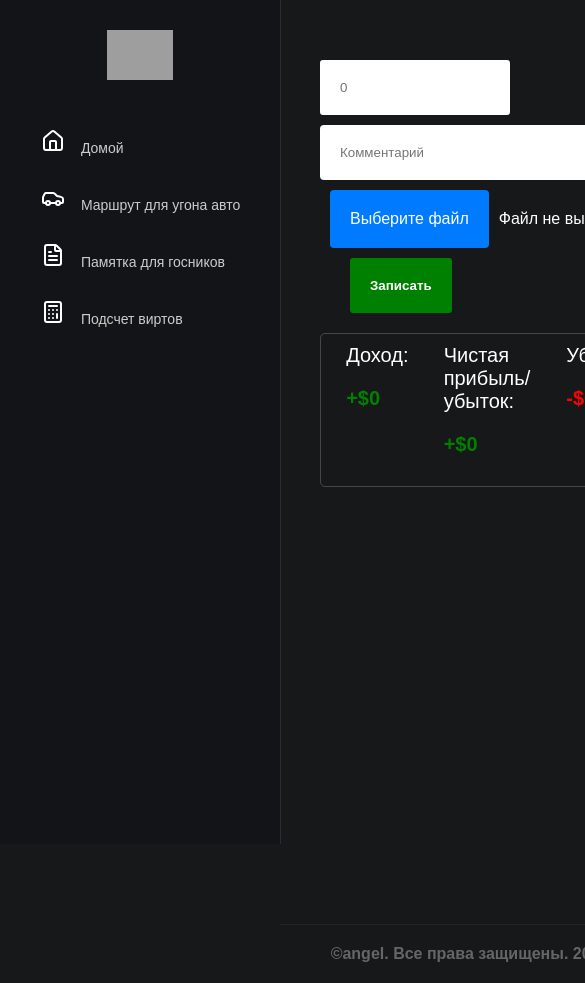
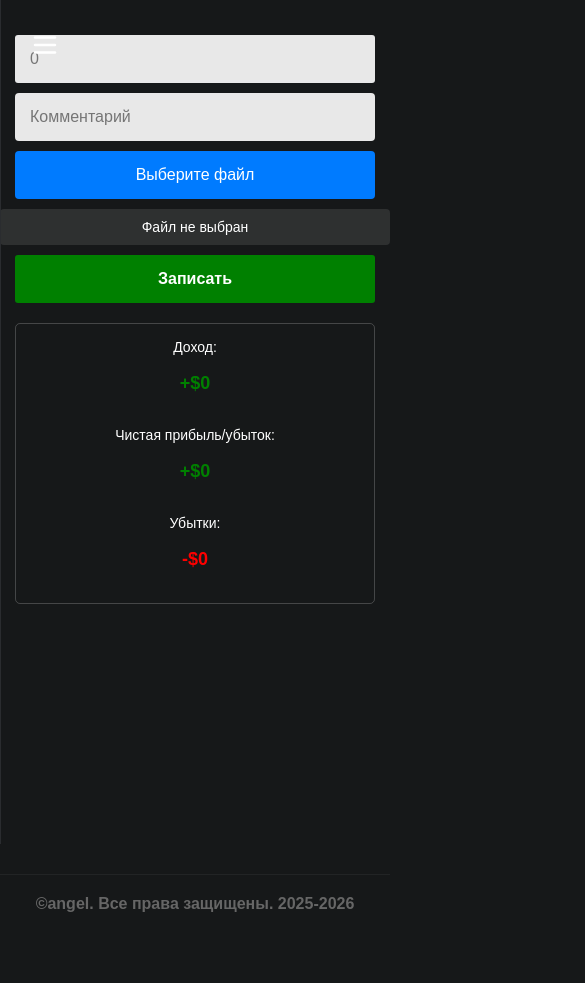
Before and after one commit to angel1331/farm-virt-website, a website: page calculator.html in a window 390 px wide. Shown: the top 983 px of the page, 585 px wide, since content can reach past the window. After the commit the page ends 933 px from the top, so only its background shows below. Drawn offline with Linux system fonts and the light colour scheme; grey boxes are pictures that could not be loaded; a script that the page names is missing.

Commit message:
Implement responsive sidebar with hamburger menu and improve layout styles

```diff
--- a/calculator.html
+++ b/calculator.html
@@ -9,7 +9,7 @@
     <title>Калькулятор</title>
 </head>
 <body>
-    <aside>
+    <aside id="sidebar">
         <div class="aside-top">
 			<div class="logo-container">
 				<a href="index.html">
@@ -51,6 +51,13 @@
 		</div>
     </aside>
     <div class="content-wrapper">
+        <button class="hamburger-btn" id="hamburger-toggle">
+            <svg class="hamburger-icon" width="30" height="30" viewBox="0 0 24 24" fill="none" xmlns="http://www.w3.org/2000/svg">
+                <path d="M4 18L20 18" stroke="white" stroke-width="2" stroke-linecap="round"/>
+                <path d="M4 12L20 12" stroke="white" stroke-width="2" stroke-linecap="round"/>
+                <path d="M4 6L20 6" stroke="white" stroke-width="2" stroke-linecap="round"/>
+            </svg>
+        </button>
         <main>
             <div class="calculator">
                 <input type="number" placeholder="0" class="input-calculator-number">
@@ -87,5 +94,6 @@
         </footer>
     </div>
 </body>
+<script type="module" src="scripts/hamburger-nav.js"></script>
 <script src="scripts/calculator.js"></script>
 </html>
--- a/css/calculator/calculator.css
+++ b/css/calculator/calculator.css
@@ -4,6 +4,7 @@ body {
     font-family: Arial, Helvetica, sans-serif;
     min-height: 100vh;
     display: flex;
+    overflow-x: hidden;
 }
 
 main {
@@ -40,6 +41,22 @@ aside {
     min-height: 100vh;
 }
 
+.hamburger-btn {
+    display: none;
+    position: fixed;
+    top: 20px;
+    left: 20px;
+    z-index: 1001;
+    background: none;
+    border: none;
+    cursor: pointer;
+    padding: 10px;
+}
+
+.hamburger-btn:hover {
+    opacity: 0.8;
+}
+
 .calculator {
     display: flex;
     align-items: center;
@@ -52,9 +69,11 @@ aside {
     border: 0;
     padding: 20px;
     flex-grow: 1;
-    min-width: 300px;
-    width: 120px;
+    min-width: 200px;
     border-radius: 4px;
+    background-color: rgba(255, 255, 255, 0.90);
+    color: #333;
+    box-sizing: border-box;
 }
 
 .file-input {
@@ -71,6 +90,7 @@ aside {
   border-radius: 4px;
   cursor: pointer;
   transition: background-color 0.3s;
+  white-space: nowrap;
 
   &:hover {
     background-color: #0056b3;
@@ -86,15 +106,19 @@ aside {
 
 .file-name {
     color: white;
+    font-size: 14px;
+    word-break: break-all;
 }
 
 .input-calculator-number {
     border: 0;
     padding: 20px;
-    width: 150px;
+    width: 120px;
     border-radius: 3px;
-    margin-right: 10px;
     outline: none;
+    background-color: rgba(255, 255, 255, 0.90);
+    color: #333;
+    box-sizing: border-box;
 }
 
 .button-calculate {
@@ -103,9 +127,9 @@ aside {
     color: white;
     border-radius: 3px;
     font-weight: bold;
-    margin-left: 30px;
-    padding: 20px 20px 20px 20px;
+    padding: 20px 30px;
     transition: background-color 0.3s;
+    white-space: nowrap;
 
     &:hover {
         background-color: rgba(0, 128, 0, 0.671);
@@ -120,9 +144,9 @@ aside {
     border: 1px solid rgba(255, 255, 255, 0.2);
     border-radius: 5px;
     margin-top: 20px;
-    padding: 10px;
+    padding: 20px;
     display: grid;
-    grid-template-columns: 1fr 1fr 1fr;
+    grid-template-columns: repeat(auto-fit, minmax(200px, 1fr));
     gap: 20px;
     justify-items: center;
 }
@@ -150,25 +174,29 @@ aside {
 
 .stat-text-label {
     color: white;
-    font-size: 20px;
+    font-size: 16px;
+    text-align: center;
 }
 
 .income {
     color: green;
     font-weight: bold;
     font-size: 20px;
+    text-align: center;
 }
 
 .expenses {
     color: red;
     font-weight: bold;
     font-size: 20px;
+    text-align: center;
 }
 
 .clean-income-expenses {
     color: white;
     font-weight: bold;
     font-size: 20px;
+    text-align: center;
 }
 
 .history-container {
@@ -198,11 +226,11 @@ aside {
 
 .button-container {
     display: flex;
-    justify-content: right;
+    justify-content: flex-end;
+    gap: 10px;
 }
 
 .delete-btn {
-    margin-left: 20px;
     background-color: red;
     border: 0;
     color: white;
@@ -234,8 +262,6 @@ aside {
     }
 }
 
-
-
 footer {
     background-color: #161819;
     border-top: 1px solid rgba(255, 255, 255, 0.05);
@@ -253,3 +279,102 @@ footer {
 .сopyright {
     text-align: center;
 }
+
+@media (max-width: 768px) {
+    main {
+        padding: 15px;
+    }
+
+    .content-wrapper {
+        margin-left: 0;
+    }
+
+    .hamburger-btn {
+        display: flex !important;
+    }
+
+    .calculator {
+        flex-direction: column;
+        align-items: stretch;
+        gap: 10px;
+    }
+
+    .input-calculator-number {
+        width: 100%;
+        padding: 15px;
+        font-size: 16px;
+    }
+
+    .input-calculator {
+        width: 100%;
+        min-width: auto;
+        padding: 15px;
+        font-size: 16px;
+    }
+
+    .file-upload {
+        margin-left: 0;
+        flex-direction: column;
+        width: 100%;
+        gap: 10px;
+    }
+
+    .file-label {
+        width: 100%;
+        padding: 15px;
+        text-align: center;
+        margin: 0;
+        box-sizing: border-box;
+    }
+
+    .file-name {
+        width: 100%;
+        padding: 10px 15px;
+        background-color: rgba(255, 255, 255, 0.1);
+        border-radius: 4px;
+        text-align: center;
+    }
+
+    .button-calculate {
+        width: 100%;
+        padding: 15px;
+        font-size: 16px;
+    }
+
+    .statistics-container {
+        grid-template-columns: 1fr;
+        gap: 15px;
+        padding: 15px;
+    }
+
+    .stat-text-label {
+        font-size: 14px;
+    }
+
+    .income,
+    .expenses,
+    .clean-income-expenses {
+        font-size: 18px;
+    }
+
+    .history-item {
+        flex-direction: column;
+        gap: 15px;
+    }
+
+    .record-el {
+        font-size: 26px;
+    }
+
+    .button-container {
+        justify-content: stretch;
+        gap: 10px;
+        width: 100%;
+    }
+
+    .delete-btn,
+    .edit-btn {
+        flex: 1;
+        font-size: 14px;
+    }
+}
--- a/css/header.css
+++ b/css/header.css
@@ -1,3 +1,40 @@
+aside {
+    width: 280px;
+    background-color: #121417;
+    display: flex;
+    flex-direction: column;
+    justify-content: space-between;
+    border-right: 1px solid rgba(255, 255, 255, 0.1);
+    position: fixed;
+    height: 100vh;
+    z-index: 1000;
+}
+
+.aside-top {
+    display: flex;
+    flex-direction: column;
+    overflow-y: auto;
+}
+
+.hamburger-btn {
+    display: none;
+    background: none;
+    border: none;
+    cursor: pointer;
+    padding: 10px;
+    align-items: center;
+    justify-content: center;
+}
+
+.logo {
+    height: 50px;
+}
+
+.logo-container {
+    padding: 30px 20px;
+    text-align: center;
+}
+
 .nav-url-container {
     display: flex;
     align-items: center;
@@ -27,21 +64,29 @@
     color: white;
 }
 
-aside {
-    width: 280px;
-    background-color: #121417;
+.auth {
     display: flex;
-    flex-direction: column;
-    border-right: 1px solid rgba(255, 255, 255, 0.1);
-    position: fixed;
-    height: 100vh;
+    justify-content: center;
+    padding: 15px 10px;
+    border-top: 1px solid rgba(255, 255, 255, 0.1);
 }
 
-.logo{
-    height: 50px;
+@media (max-width: 768px) {
+    .hamburger-btn {
+        display: flex !important;
+    }
+
+    aside {
+        position: fixed;
+        left: -280px;
+        top: 0;
+        width: 280px;
+        height: 100vh;
+        transition: left 0.3s ease;
+        z-index: 1000;
+    }
+
+    aside.active {
+        left: 0;
+    }
 }
-
-.logo-container {
-    padding: 30px 20px;
-    text-align: center;
-}
--- a/css/index/main.css
+++ b/css/index/main.css
@@ -15,65 +15,6 @@ main {
     display: flex;
 }
 
-aside {
-    display: flex;
-    flex-direction: column;
-    justify-content: space-between;
-    height: 100vh;
-}
-
-.aside-top {
-    display: flex;
-    flex-direction: column;
-}
-
-.hamburger-btn {
-    height: 32px;
-    width: 32px;
-    display: none;
-    background: none;
-    border: 0;
-    cursor: pointer;
-    padding: 10px;
-    z-index: 1000;
-    position: fixed;
-    top: 10px;
-    left: 10px;
-}
-
-.hamburger-icon {
-    height: 32px;
-    width: 32px;
-    transition: 0.3s;
-}
-
-@media (max-width: 768px) {
-    .hamburger-btn {
-        display: flex;
-    }
-
-    aside {
-        position: fixed;
-        left: -210px;
-        top: 0;
-        width: 250px;
-        height: 100%;
-        transition: 0.3s;
-        z-index: 999;
-        background-color: #1a1a1a;
-    }
-
-    aside.active {
-        left: 0;
-    }
-}
-
-.auth {
-    display: flex;
-    justify-content: center;
-    margin-bottom: 10px;
-}
-
 .content-wrapper {
     margin-left: 280px;
     flex-grow: 1;
@@ -82,9 +23,26 @@ aside {
     min-height: 100vh;
 }
 
+.hamburger-btn {
+    display: none;
+    position: fixed;
+    top: 20px;
+    left: 20px;
+    z-index: 1001;
+    background: none;
+    border: none;
+    cursor: pointer;
+    padding: 10px;
+}
+
+.hamburger-btn:hover {
+    opacity: 0.8;
+}
+
 .clocks {
     display: flex;
     justify-content: space-between;
+    gap: 20px;
 }
 
 .timer {
@@ -96,6 +54,7 @@ aside {
     border: 1px solid rgba(255, 255, 255, 0.2);
     padding: 20px;
     border-radius: 5px;
+    flex: 1;
 }
 
 .timer-control {
@@ -115,7 +74,7 @@ aside {
 }
 
 .start {
-    padding: 10px 30px;
+    padding: 10px 20px;
     background-color: green;
     border: 0;
     color: white;
@@ -134,7 +93,7 @@ aside {
 }
 
 .stop {
-    padding: 10px 30px;
+    padding: 10px 20px;
     background-color: red;
     border: 0;
     color: white;
@@ -153,7 +112,7 @@ aside {
 }
 
 .reset {
-    padding: 10px 30px;
+    padding: 10px 20px;
     background-color: blue;
     border: 0;
     color: white;
@@ -299,3 +258,57 @@ footer {
 .сopyright {
     text-align: center;
 }
+
+@media (max-width: 768px) {
+    main {
+        padding: 20px;
+    }
+
+    .content-wrapper {
+        margin-left: 0;
+    }
+
+    .hamburger-btn {
+        display: flex !important;
+    }
+
+    .clocks {
+        flex-direction: column;
+    }
+
+    .timer {
+        padding: 15px;
+    }
+
+    .to-do-list {
+        flex-direction: column;
+        max-width: 100%;
+    }
+
+    .to-do-input,
+    .to-do-date-input {
+        width: 99%;
+        margin-bottom: 5px;
+    }
+
+    .to-do-date-input {
+        margin-left: 0;
+        margin-right: 0;
+    }
+
+    .task {
+        flex-wrap: wrap;
+        width: 100%;
+        padding: 0;
+    }
+
+    .task-text {
+        margin-right: 10px;
+        margin-left: 10px;
+    }
+
+    .tasks {
+        margin-left: 0;
+
+    }
+}
--- a/scripts/calculator.js
+++ b/scripts/calculator.js
@@ -145,8 +145,8 @@
             const colorStyle = record.type === 'expense' ? 'red' : 'green';
 
             const valueDisplay = record.type === 'expense' ?
-            `<p style="color:red">${record.value}</p>` :
-            `<p style="color:green">+${record.value}</p>`
+            `<p class="record-el" style="color:red">${record.value}</p>` :
+            `<p class="record-el" style="color:green">+${record.value}</p>`
 
             const imageHTML = record.imageUrl ?
             `<img src="${record.imageUrl}" style="width: auto; height: 50px; margin-right: 10px;">` : '';
--- a/scripts/hamburger-nav.js
+++ b/scripts/hamburger-nav.js
@@ -1,15 +1,18 @@
-const hamburgerBtn = document.querySelector('.hamburger-btn');
-const sideBar = document.querySelector('aside');
-const menuItems = document.querySelectorAll('.sidebar a');
+const hamburgerBtn = document.getElementById('hamburger-toggle');
+const sidebar = document.getElementById('sidebar');
 
 hamburgerBtn.addEventListener('click', () => {
-    sideBar.classList.toggle('active');
+    sidebar.classList.toggle('active');
+});
 
-    hamburgerBtn.classList.toggle('open');
-})
-
-menuItems.forEach(item => {
-    item.addEventListener('click', () => {
+document.querySelectorAll('.nav-url-container').forEach(link => {
+    link.addEventListener('click', () => {
         sidebar.classList.remove('active');
     });
 });
+
+document.addEventListener('click', (e) => {
+    if (!sidebar.contains(e.target) && !hamburgerBtn.contains(e.target)) {
+        sidebar.classList.remove('active');
+    }
+});
```
Also changed, not shown: index.html (+8 -8 lines), maps.html (+16 -1 lines), pamytka.html (+18 -3 lines).
